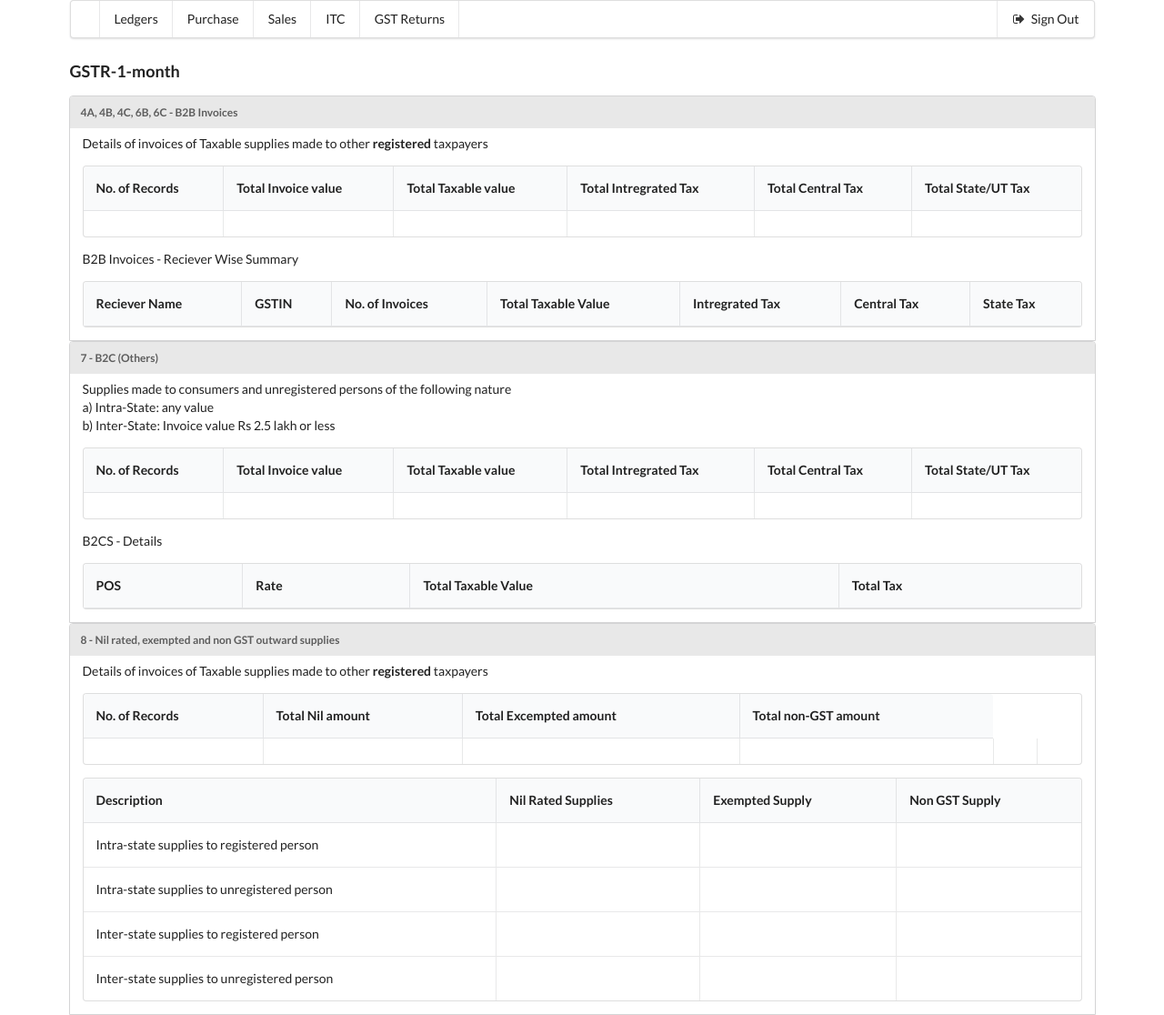
After one commit to joydeep1701/GSTBull, a Flask app: page /gstr1/1/1 in a window 1280 px wide. The commit adds this page. Shown: the whole page at 91% size. Run offline with Flask 2, Linux system fonts and the light colour scheme; the visitor is signed in with stand-in values (Sample User, id 1); lists and menus that the app fills with data are empty.

Commit message:
GSTR1 Template

```diff
--- a/app.py
+++ b/app.py
@@ -136,9 +136,14 @@ def login():
 
         return redirect(url_for('login'))
 
+@app.route('/gstr1/<y>/<m>')
+@login_required
+def gstr3b(m,y):
+    return render_template('gstr1.html')
+
 @app.route('/gstr3b/<y>/<m>')
 @login_required
-def gstr3b(m,y):
+def gstr1(m,y):
     form_3b = gstr.GSTR3b(m,y,session['company_id'])
     data = form_3b.getData()
     return render_template('gstr3b.html',data=data)
--- /dev/null
+++ b/templates/gstr1.html
@@ -0,0 +1,167 @@
+{% extends 'layout.html' %}
+{% block main %}
+<script type="text/javascript">
+document.getElementsByClassName('sidebar')[0].classList.toggle('visible')
+document.getElementsByClassName('sidebar')[1].classList.toggle('visible')
+</script>
+<h3>GSTR-1-month</h3>
+
+<div class="ui container">
+  <div class="ui top attached segment">
+    <div class="ui top attached label">
+      <p>4A, 4B, 4C, 6B, 6C - B2B Invoices</p>
+    </div>
+    <p>Details of invoices of Taxable supplies made to other <b>registered</b> taxpayers</p>
+    <table class="ui celled padded table">
+      <thead>
+        <tr>
+          <th>No. of Records</th>
+          <th>Total Invoice value</th>
+          <th>Total Taxable value</th>
+          <th>Total Intregrated Tax</th>
+          <th>Total Central Tax</th>
+          <th>Total State/UT Tax</th>
+        </tr>
+      </thead>
+      <tbody>
+        <tr>
+          <td></td>
+          <td></td>
+          <td></td>
+          <td></td>
+          <td></td>
+          <td></td>
+        </tr>
+      </tbody>
+    </table>
+    <p>B2B Invoices - Reciever Wise Summary</p>
+    <table class="ui celled padded table">
+      <thead>
+        <tr>
+          <th>Reciever Name</th>
+          <th>GSTIN</th>
+          <th>No. of Invoices</th>
+          <th>Total Taxable Value</th>
+          <th>Intregrated Tax</th>
+          <th>Central Tax</th>
+          <th>State Tax</th>
+        </tr>
+      </thead>
+      <tbody>
+
+      </tbody>
+      </table
+  </div>
+</div>
+
+<div class="ui container">
+  <div class="ui top attached segment">
+    <div class="ui top attached label">
+      <p>7 - B2C (Others)</p>
+    </div>
+    <p>Supplies made to consumers and unregistered persons of the following nature
+    <br>a) Intra-State: any value
+    <br>b) Inter-State: Invoice value Rs 2.5 lakh or less</p>
+    <table class="ui celled padded table">
+      <thead>
+        <tr>
+          <th>No. of Records</th>
+          <th>Total Invoice value</th>
+          <th>Total Taxable value</th>
+          <th>Total Intregrated Tax</th>
+          <th>Total Central Tax</th>
+          <th>Total State/UT Tax</th>
+        </tr>
+      </thead>
+      <tbody>
+        <tr>
+          <td></td>
+          <td></td>
+          <td></td>
+          <td></td>
+          <td></td>
+          <td></td>
+        </tr>
+      </tbody>
+    </table>
+    <p>B2CS - Details</p>
+    <table class="ui celled padded table">
+      <thead>
+        <tr>
+          <th>POS</th>
+          <th>Rate</th>
+          <th>Total Taxable Value</th>
+          <th>Total Tax</th>
+        </tr>
+      </thead>
+    </table>
+
+  </div>
+</div>
+<div class="ui container">
+  <div class="ui top attached segment">
+    <div class="ui top attached label">
+      <p>8 - Nil rated, exempted and non GST outward supplies</p>
+    </div>
+    <p>Details of invoices of Taxable supplies made to other <b>registered</b> taxpayers</p>
+    <table class="ui celled padded table">
+      <thead>
+        <tr>
+          <th>No. of Records</th>
+          <th>Total Nil amount</th>
+          <th>Total Excempted amount</th>
+          <th>Total non-GST amount</th>
+        </tr>
+      </thead>
+      <tbody>
+        <tr>
+          <td></td>
+          <td></td>
+          <td></td>
+          <td></td>
+          <td></td>
+          <td></td>
+        </tr>
+      </tbody>
+    </table>
+    <table class="ui celled padded table">
+      <thead>
+        <tr>
+          <th>Description</th>
+          <th>Nil Rated Supplies</th>
+          <th>Exempted Supply</th>
+          <th>Non GST Supply</th>
+        </tr>
+      </thead>
+      <tbody>
+        <tr>
+          <td>Intra-state supplies to registered person</td>
+          <td></td>
+          <td></td>
+          <td></td>
+        </tr>
+        <tr>
+          <td>Intra-state supplies to unregistered person</td>
+          <td></td>
+          <td></td>
+          <td></td>
+        </tr>
+        <tr>
+          <td>Inter-state supplies to registered person</td>
+          <td></td>
+          <td></td>
+          <td></td>
+        </tr>
+        <tr>
+          <td>Inter-state supplies to unregistered person	</td>
+          <td></td>
+          <td></td>
+          <td></td>
+        </tr>
+      </tbody>
+    </table>
+
+  </div>
+</div>
+
+{% endblock %}
--- a/templates/gstr3b.html
+++ b/templates/gstr3b.html
@@ -4,7 +4,7 @@ document.getElementsByClassName('sidebar')[0].classList.toggle('visible')
 document.getElementsByClassName('sidebar')[1].classList.toggle('visible')
 </script>
 <h3>GSTR-3b-month</h3>
-{{data}}
+
 <div class="ui container">
   <div class="ui top attached segment">
     <div class="ui top attached label">
--- a/templates/vertical_bars.html
+++ b/templates/vertical_bars.html
@@ -7,7 +7,7 @@
     <i class="block layout icon"></i>
     B2B
   </a>
-  <a class="item" href="/gstr3b/Dec">
+  <a class="item" href="/gstr3b/2017/Dec">
     <i class="smile icon"></i>
     3B
   </a>
```
